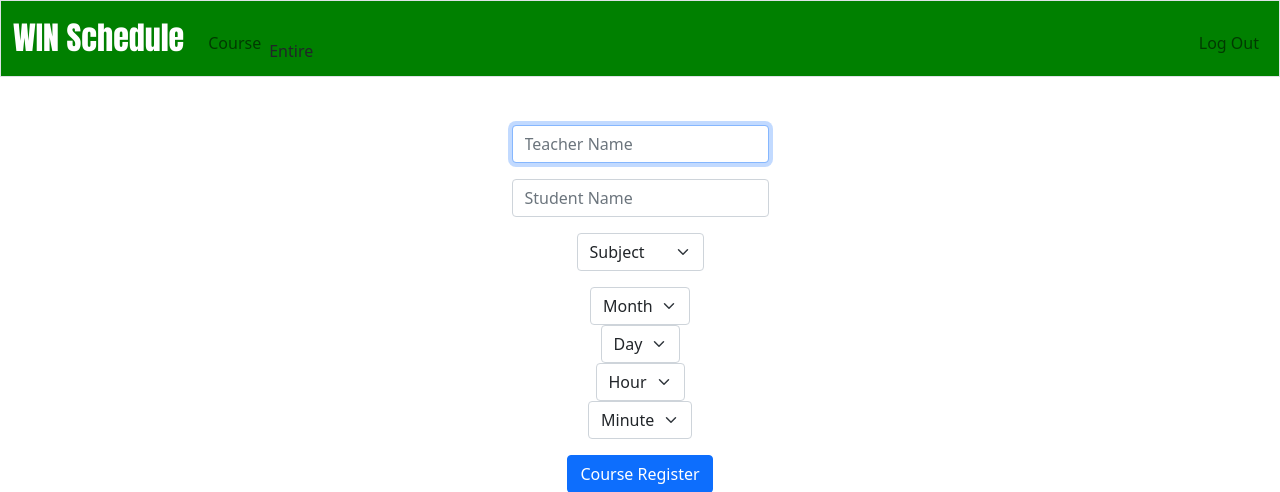
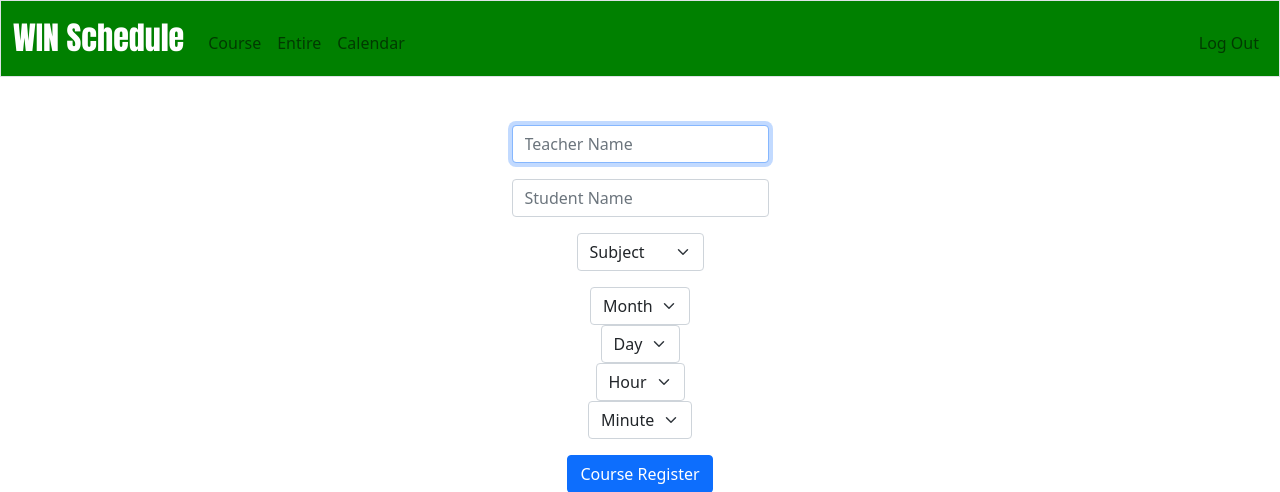
Before and after one commit to shukurimu0121/cs50_finalproject, a Flask app: page /course in a window 1280 px wide. Shown: the top 492 px of the page. Run offline with Flask 2, Linux system fonts and the light colour scheme; a user stored in the database is signed in; some libraries are stand-ins or nearby versions.

Commit message:
Mon, Feb 13, 2023, 7:29 PM +09:00

```diff
--- a/project/app.py
+++ b/project/app.py
@@ -110,7 +110,7 @@ def deregister():
 @app.route("/calender")
 @login_required
 def calender():
-    """Show Entire Class Calender and Print"""
+    """Show Entire Class Calendar and Print"""
     # Only teacher can use
     # get user's type from database
     user_id = session["user_id"]
@@ -120,6 +120,9 @@ def calender():
     # Get datetime now
     dt_now = datetime.now()
     year = dt_now.year
+    html = get_calendar_html(year)
+
+    return render_template("calendar.html", html=html)
 
 
 @app.route("/course", methods=["GET", "POST"])
--- a/project/templates/calender.html
+++ b/project/templates/calendar.html
@@ -1,9 +1,9 @@
 {% extends "layout.html" %}
 
 {% block title %}
-    Entire
+    Calendar
 {% endblock %}
 
 {% block main %}
-{{ html }}
+    {{ html }}
 {% endblock %}
--- a/project/templates/layout.html
+++ b/project/templates/layout.html
@@ -30,7 +30,8 @@
                     {% if session["user_id"] %}
                         <ul class="navbar-nav me-auto mt-2">
                             <li class="nav-item"><a class="nav-link" href="/course">Course</a></li>
-                            <li class="nav-item"><a class="nav-link" href="/entire"></a>Entire</li>
+                            <li class="nav-item"><a class="nav-link" href="/entire">Entire</a></li>
+                            <li class="nav-item"><a class="nav-link" href="/calendar">Calendar</a></li>
                         </ul>
                         <ul class="navbar-nav ms-auto mt-2">
                             <li class="nav-item"><a class="nav-link" href="/logout">Log Out</a></li>
```
Also changed, not shown: 2 other files.
